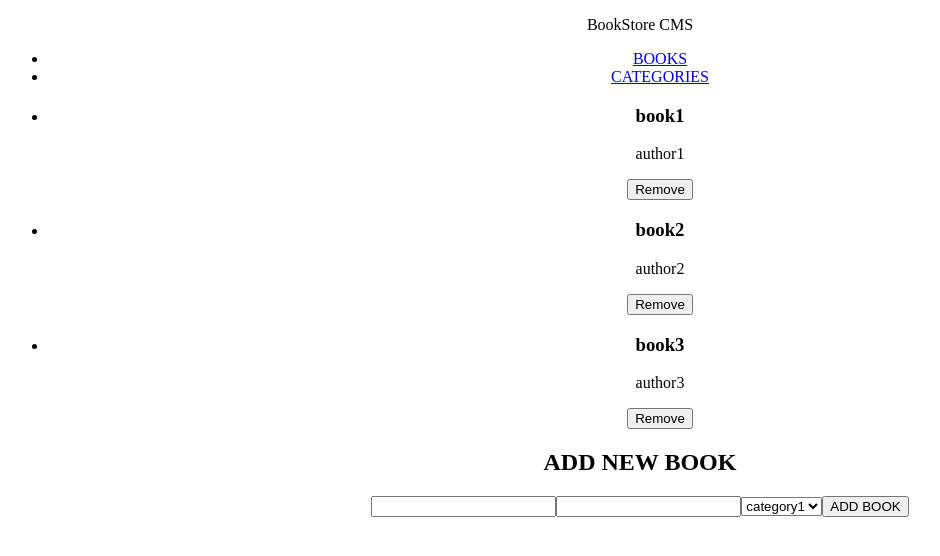
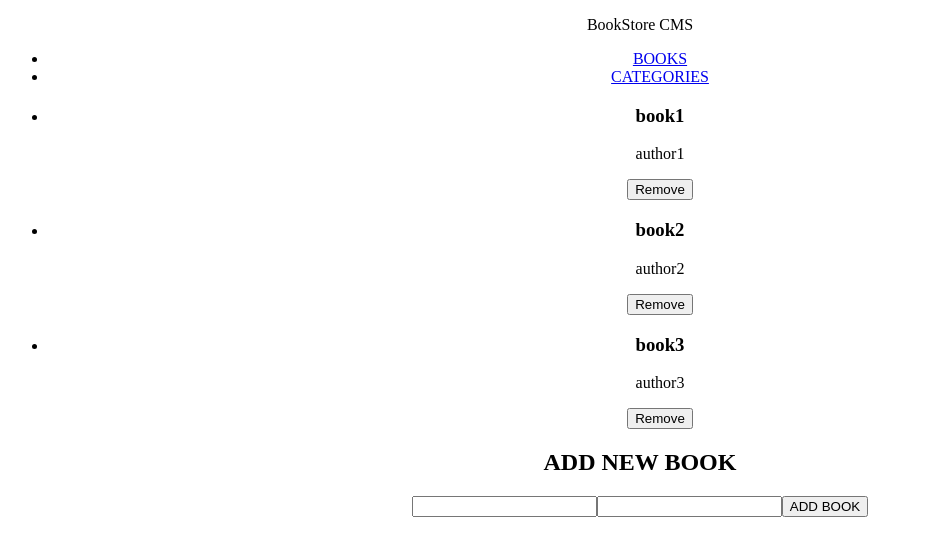
Before and after one commit to shahnawaza75/react-project2-bookstore, a React (Create React App) app: page / in a window 1280 px wide. Shown: the top 556 px of the page, without its empty margins (0-940 px from the left). Built offline with nearby package versions, Linux system fonts and the light colour scheme.

Commit message:
added extra input

```diff
--- a/src/components/Form.js
+++ b/src/components/Form.js
@@ -6,11 +6,6 @@ const Form = () => (
     <form>
       <input type="title" />
       <input type="author" />
-      <select name="categorie" id="categorie">
-        <option value="category1">category1</option>
-        <option value="category2">category1</option>
-        <option value="category3">category3</option>
-      </select>
       <button type="submit">ADD BOOK</button>
     </form>
   </>
```
